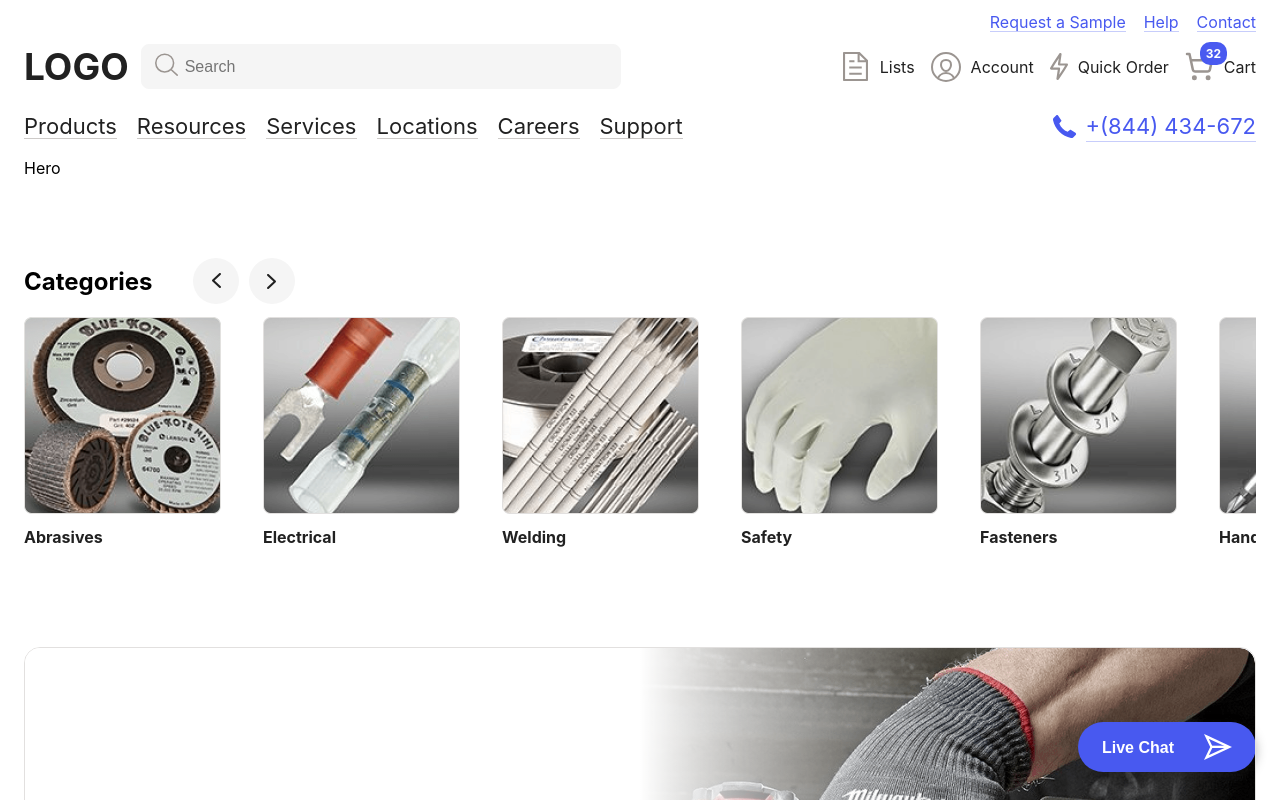
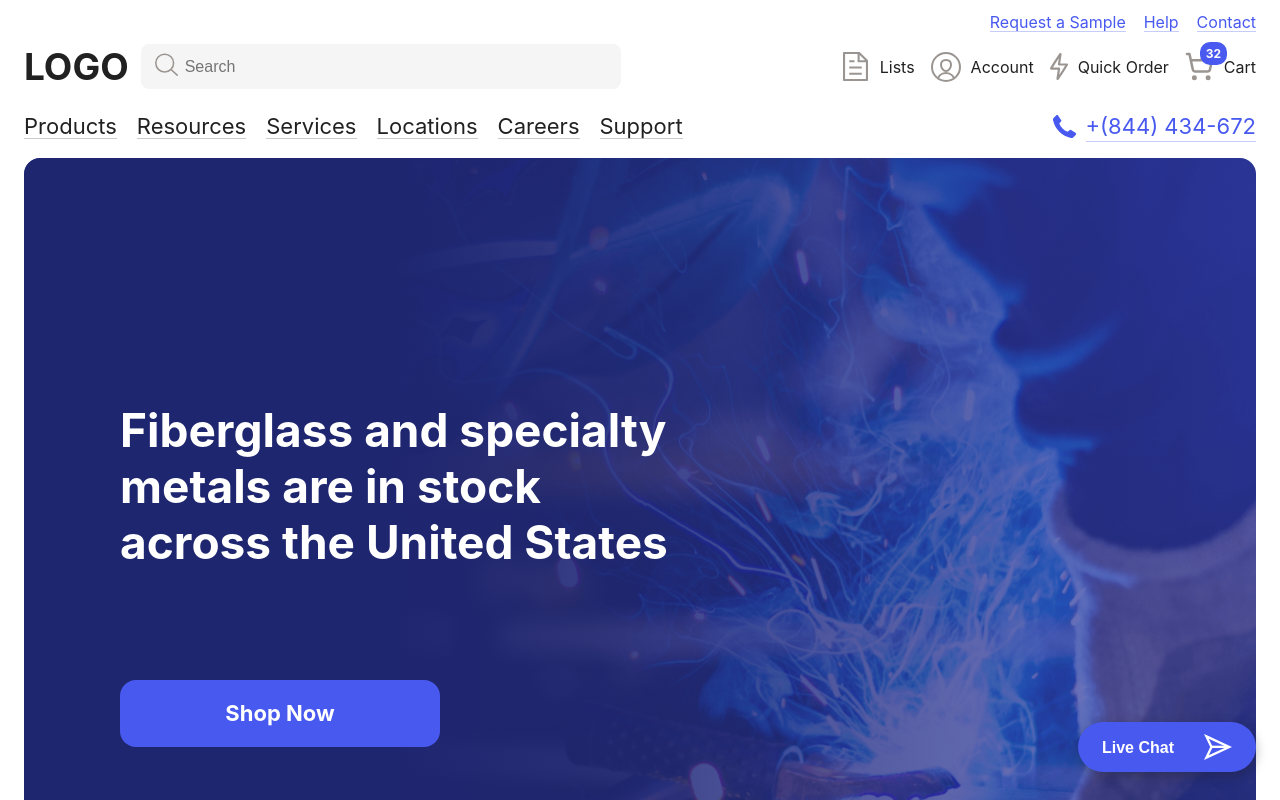
Before and after one commit to html-librarian/ccs-test, a React (Vite) app: page / in a window 1280 px wide. Shown: the top 800 px of the page. Built offline with nearby package versions, Linux system fonts and the light colour scheme.

Commit message:
Add hero

```diff
--- a/src/components/Categories/index.tsx
+++ b/src/components/Categories/index.tsx
@@ -7,7 +7,6 @@ import { Swiper, SwiperSlide } from 'swiper/react';
 import { Swiper as SwiperType, Navigation } from 'swiper';
 
 import 'swiper/css';
-import { LazyLoadImage } from 'react-lazy-load-image-component';
 import { Link } from "react-router-dom";
 import { CATEGORIES } from "./constants";
 
@@ -23,8 +22,8 @@ export const Categories = memo(() => {
                 <div className={style.categories_title}>{ title }</div>
             </Link>
         </SwiperSlide>
-    )), [],
-);
+    )), []);
+
     return (
         <section className={style.categories}>
             <h2>
--- a/src/components/Categories/style.module.scss
+++ b/src/components/Categories/style.module.scss
@@ -1,4 +1,10 @@
 .categories {
+    margin-top: 40px;
+
+    @include tablet {
+        margin-top: 60px;
+    }
+
     @include desktop {
         margin-top: 80px;
     }
--- a/src/components/Hero/constants.tsx
+++ b/src/components/Hero/constants.tsx
@@ -0,0 +1,25 @@
+
+import { LazyLoadImage } from "react-lazy-load-image-component";
+import HeroBG from "../../assets/image/hero/hero.png";
+import { IHero } from "./types";
+
+export const HEROES: IHero[] = [
+    {
+        path: "#",
+        title: "Fiberglass and specialty metals are in stock across the United States",
+        image: { backgroundImage: `url(${HeroBG})` },
+        buttonText: "Shop Now"
+    },
+    {
+        path: "#",
+        title: "Fiberglass and specialty metals are in stock across the United States 1",
+        image: { backgroundImage: `url(${HeroBG})` },
+        buttonText: "Shop Now 1"
+    },
+    {
+        path: "#",
+        title: "Fiberglass and specialty metals are in stock across the United States 2",
+        image: { backgroundImage: `url(${HeroBG})` },
+        buttonText: "Shop Now 2"
+    }
+];
--- a/src/components/Hero/index.tsx
+++ b/src/components/Hero/index.tsx
@@ -1,10 +1,41 @@
-import { memo } from "react";
+import { memo, useMemo, useRef } from "react";
 import style from "./style.module.scss";
+import { Swiper, SwiperSlide } from 'swiper/react';
+import { Swiper as SwiperType, Navigation } from 'swiper';
+
+import 'swiper/css';
+import { Link } from "react-router-dom";
+import { HEROES } from "./constants";
+import Button from "../Button";
 
 export const Hero = memo(() => {
+    const heroesItems = useMemo(() => HEROES.map(({ title, path, image, buttonText }, index) => (
+        <SwiperSlide
+            className={style.hero_item}
+            key={ index }
+            style={image}
+        >
+            <div className={style.hero_content}>
+                <h1>{ title }</h1>
+                <Button as="a" href={ path } className={style.hero_button}>{ buttonText }</Button>
+            </div>
+        </SwiperSlide>
+    )), []);
+
     return (
-        <div className={style.hero}>
-            Hero
-        </div>
+        <section className={style.hero}>
+            <Swiper
+                spaceBetween={42}
+                slidesPerView={"auto"}
+                freeMode={true}
+                className={style.hero_carousel}
+                modules={[Navigation]}
+                lazy={{
+                    loadPrevNext: true
+                }}
+            >
+                { heroesItems }
+            </Swiper>
+        </section>
     );
 });
--- a/src/components/Hero/style.module.scss
+++ b/src/components/Hero/style.module.scss
@@ -1,3 +1,49 @@
 .hero {
     margin-top: 18px;
+
+    &_item {
+        background-size: cover;
+        border-radius: 16px;
+        overflow: hidden;
+    }
+
+    &_content {
+        display: flex;
+        flex-direction: column;
+        padding: 48px 24px;
+        background: linear-gradient(90.36deg, #1F2670 29.82%, rgba(39, 48, 139, 0) 99.68%);
+
+        @include tablet {
+            padding: 84px 48px;
+        }
+
+        @include desktop {
+            padding: 244px 96px 84px;
+        }
+
+        h1 {
+            @include font-options(700, 28px, 46px);
+
+            color: var(--white);
+            width: 100%;
+
+            @include tablet {
+                max-width: 582px;
+            }
+
+            @include desktop {
+                @include font-options(700, 46px, 56px);
+            }
+        }
+    }
+
+    &_button {
+        margin-top: 40px;
+        width: 100%;
+
+        @include tablet {
+            margin-top: 110px;
+            max-width: 320px;
+        }
+    }
 }
--- a/src/components/LiveChat/style.module.scss
+++ b/src/components/LiveChat/style.module.scss
@@ -2,6 +2,7 @@
     position: fixed;
     bottom: 28px;
     right: 24px;
+    z-index: 999;
 
     &_wrap {
         display: flex;
@@ -20,5 +21,9 @@
         margin-bottom: 24px;
         border: 1px solid var(--light);
         box-shadow: 0px 4px 22px rgba(33, 33, 33, 0.35);
+
+        @include tablet {
+            width: 320px;
+        }
     }
 }
```
Also changed, not shown: src/components/Hero/types.ts (+8 -0 lines), src/assets/image/hero/hero.png (added).
